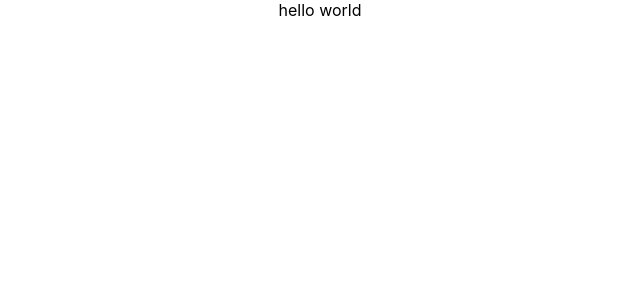
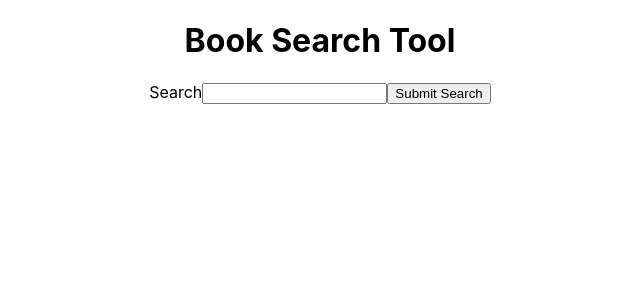
Before and after one commit to bbala13/e_book-search-tool, a React (Create React App) app: page / in a window 1280 px wide. Shown: the top 300 px of the page, without its empty margins (320-960 px from the left). Built offline with nearby package versions, Linux system fonts and the light colour scheme.

Commit message:
added: tests for app component

```diff
--- a/src/App.tsx
+++ b/src/App.tsx
@@ -1,10 +1,21 @@
-import React from 'react';
-import logo from './logo.svg';
-import { Counter } from './features/counter/Counter';
 import './App.css';
 
 function App() {
-    return <div className="App">hello world</div>;
+    return (
+        <div className="App">
+            <h1>Book Search Tool</h1>
+
+            <form role="search">
+                <label htmlFor="search-bar">
+                    <span className="visually-hidden">Search</span>
+                </label>
+                <input type="text" id="search-bar" />
+                <button type="submit">
+                    <span className="visually-hidden">Submit Search</span>
+                </button>
+            </form>
+        </div>
+    );
 }
 
 export default App;
```
Also changed, not shown: 1 other file (tests, documents, lock files or other folders).
